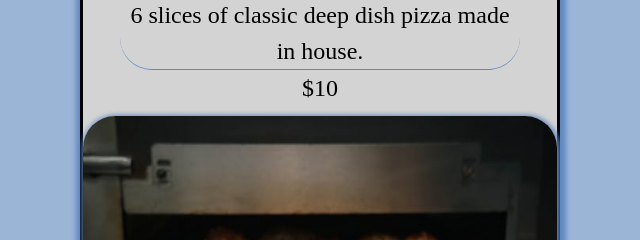
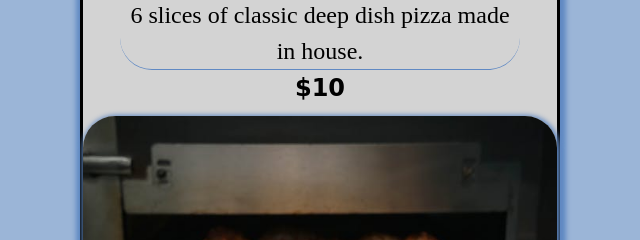
Before and after one commit to veles-rgb/top-restaurant-page, a website built with webpack: page src/template.html in a window 1280 px wide. Both pictures are taken after a click on the button "MENU". Shown: the part 402-642 px from the top of the page, 320-960 px from the left. Built offline with nearby package versions, Linux system fonts and the light colour scheme; files whose address does not match are found by name.

Commit message:
Update menu page styles

```diff
--- a/src/styles/styles.css
+++ b/src/styles/styles.css
@@ -200,6 +200,8 @@ nav > button:hover {
 
 .card-price {
     font-size: 1.5rem;
+    font-weight: 900;
+    font-family: cursive;
 }
 
 .card-image {
```
